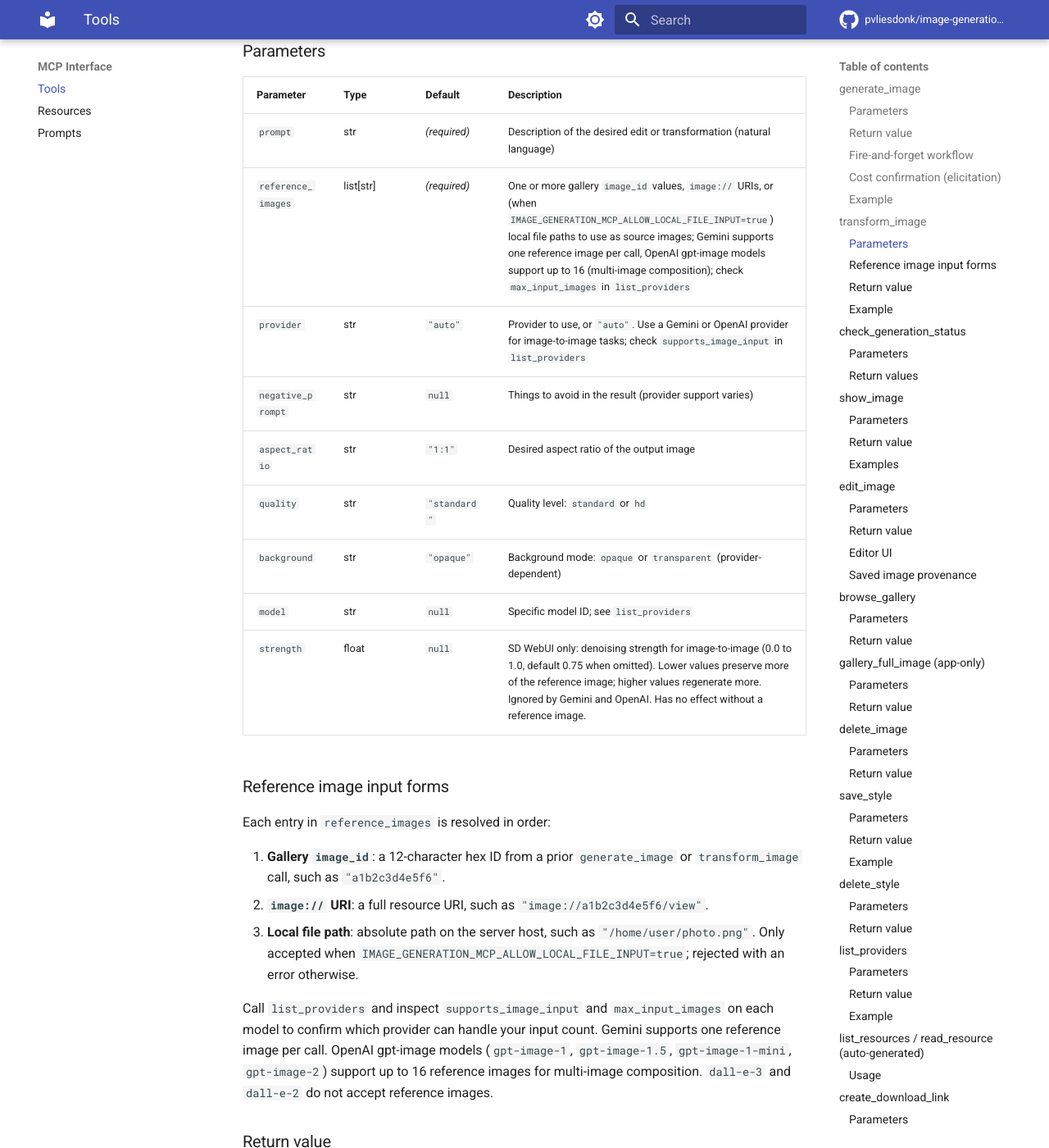
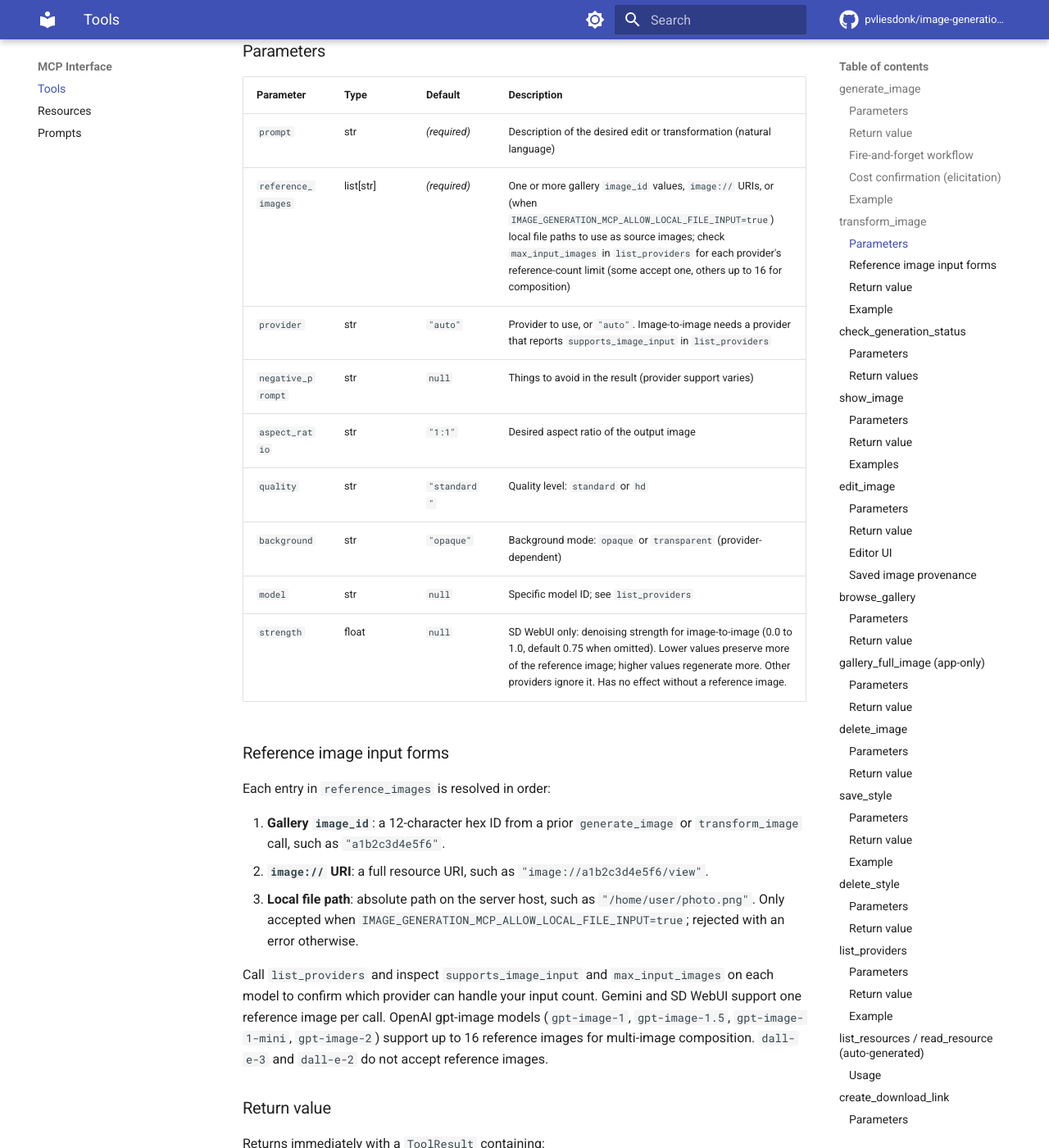
Before and after one commit to pvliesdonk/image-generation-mcp, an MkDocs documentation site: the page built from docs/tools.md, in a window 1280 px wide and 1400 px high, scrolled down 3920 px. Shown: the whole window at 82% size. Built offline with MkDocs 1.6.1 and Material for MkDocs 9.7.7, drawn with Linux system fonts in a browser that asks for light colours; comment, search, counter and statistics services are not loaded; the version menu is left out.

Commit message:
docs: make image-input provider guidance generic (include SD WebUI)
Whole-branch review finding: the transform_image docstring and docs/tools.md
still enumerated only Gemini/OpenAI for image input, omitting the SD WebUI
support this PR adds. Made the LLM-facing tool docstring and table rows
provider-neutral (point at list_providers / max_input_images) so they no
longer rot as providers gain image input; the detailed prose and the
auto-routing comment now include SD WebUI.

Co-Authored-By: Claude Opus 4.8 (1M context) <noreply@anthropic.com>

```diff
--- a/docs/tools.md
+++ b/docs/tools.md
@@ -110,14 +110,14 @@ Edit or transform an existing image using a model that accepts image input (imag
 | Parameter | Type | Default | Description |
 |-----------|------|---------|-------------|
 | `prompt` | str | *(required)* | Description of the desired edit or transformation (natural language) |
-| `reference_images` | list[str] | *(required)* | One or more gallery `image_id` values, `image://` URIs, or (when `IMAGE_GENERATION_MCP_ALLOW_LOCAL_FILE_INPUT=true`) local file paths to use as source images; Gemini supports one reference image per call, OpenAI gpt-image models support up to 16 (multi-image composition); check `max_input_images` in `list_providers` |
-| `provider` | str | `"auto"` | Provider to use, or `"auto"`. Use a Gemini or OpenAI provider for image-to-image tasks; check `supports_image_input` in `list_providers` |
+| `reference_images` | list[str] | *(required)* | One or more gallery `image_id` values, `image://` URIs, or (when `IMAGE_GENERATION_MCP_ALLOW_LOCAL_FILE_INPUT=true`) local file paths to use as source images; check `max_input_images` in `list_providers` for each provider's reference-count limit (some accept one, others up to 16 for composition) |
+| `provider` | str | `"auto"` | Provider to use, or `"auto"`. Image-to-image needs a provider that reports `supports_image_input` in `list_providers` |
 | `negative_prompt` | str | `null` | Things to avoid in the result (provider support varies) |
 | `aspect_ratio` | str | `"1:1"` | Desired aspect ratio of the output image |
 | `quality` | str | `"standard"` | Quality level: `standard` or `hd` |
 | `background` | str | `"opaque"` | Background mode: `opaque` or `transparent` (provider-dependent) |
 | `model` | str | `null` | Specific model ID; see `list_providers` |
-| `strength` | float | `null` | SD WebUI only: denoising strength for image-to-image (0.0 to 1.0, default 0.75 when omitted). Lower values preserve more of the reference image; higher values regenerate more. Ignored by Gemini and OpenAI. Has no effect without a reference image. |
+| `strength` | float | `null` | SD WebUI only: denoising strength for image-to-image (0.0 to 1.0, default 0.75 when omitted). Lower values preserve more of the reference image; higher values regenerate more. Other providers ignore it. Has no effect without a reference image. |
 
 ### Reference image input forms
 
@@ -127,7 +127,7 @@ Each entry in `reference_images` is resolved in order:
 2. **`image://` URI**: a full resource URI, such as `"image://a1b2c3d4e5f6/view"`.
 3. **Local file path**: absolute path on the server host, such as `"/home/user/photo.png"`. Only accepted when `IMAGE_GENERATION_MCP_ALLOW_LOCAL_FILE_INPUT=true`; rejected with an error otherwise.
 
-Call `list_providers` and inspect `supports_image_input` and `max_input_images` on each model to confirm which provider can handle your input count. Gemini supports one reference image per call. OpenAI gpt-image models (`gpt-image-1`, `gpt-image-1.5`, `gpt-image-1-mini`, `gpt-image-2`) support up to 16 reference images for multi-image composition. `dall-e-3` and `dall-e-2` do not accept reference images.
+Call `list_providers` and inspect `supports_image_input` and `max_input_images` on each model to confirm which provider can handle your input count. Gemini and SD WebUI support one reference image per call. OpenAI gpt-image models (`gpt-image-1`, `gpt-image-1.5`, `gpt-image-1-mini`, `gpt-image-2`) support up to 16 reference images for multi-image composition. `dall-e-3` and `dall-e-2` do not accept reference images.
 
 ### Return value
 
```
Also changed, not shown: 1 other file.
